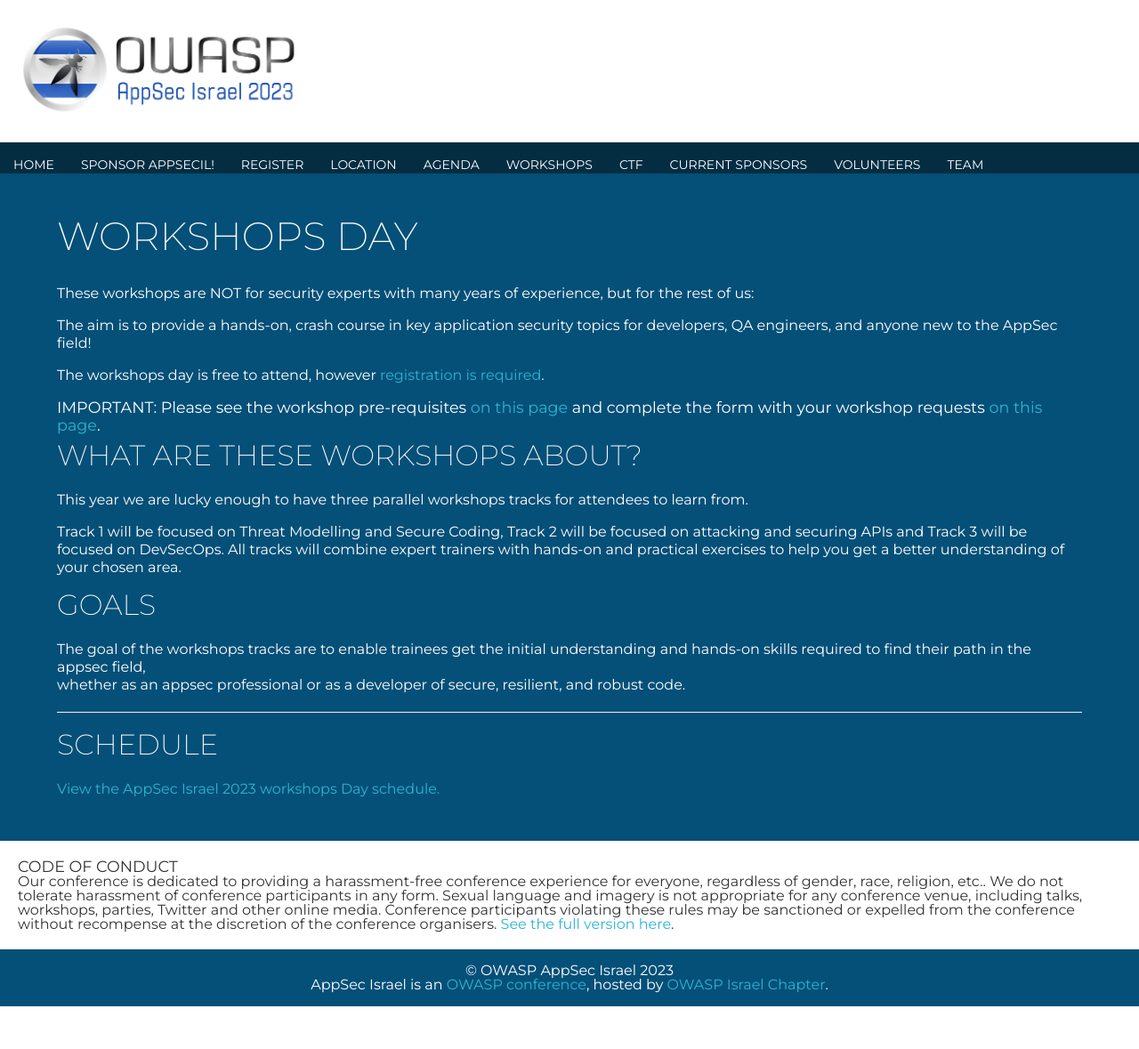
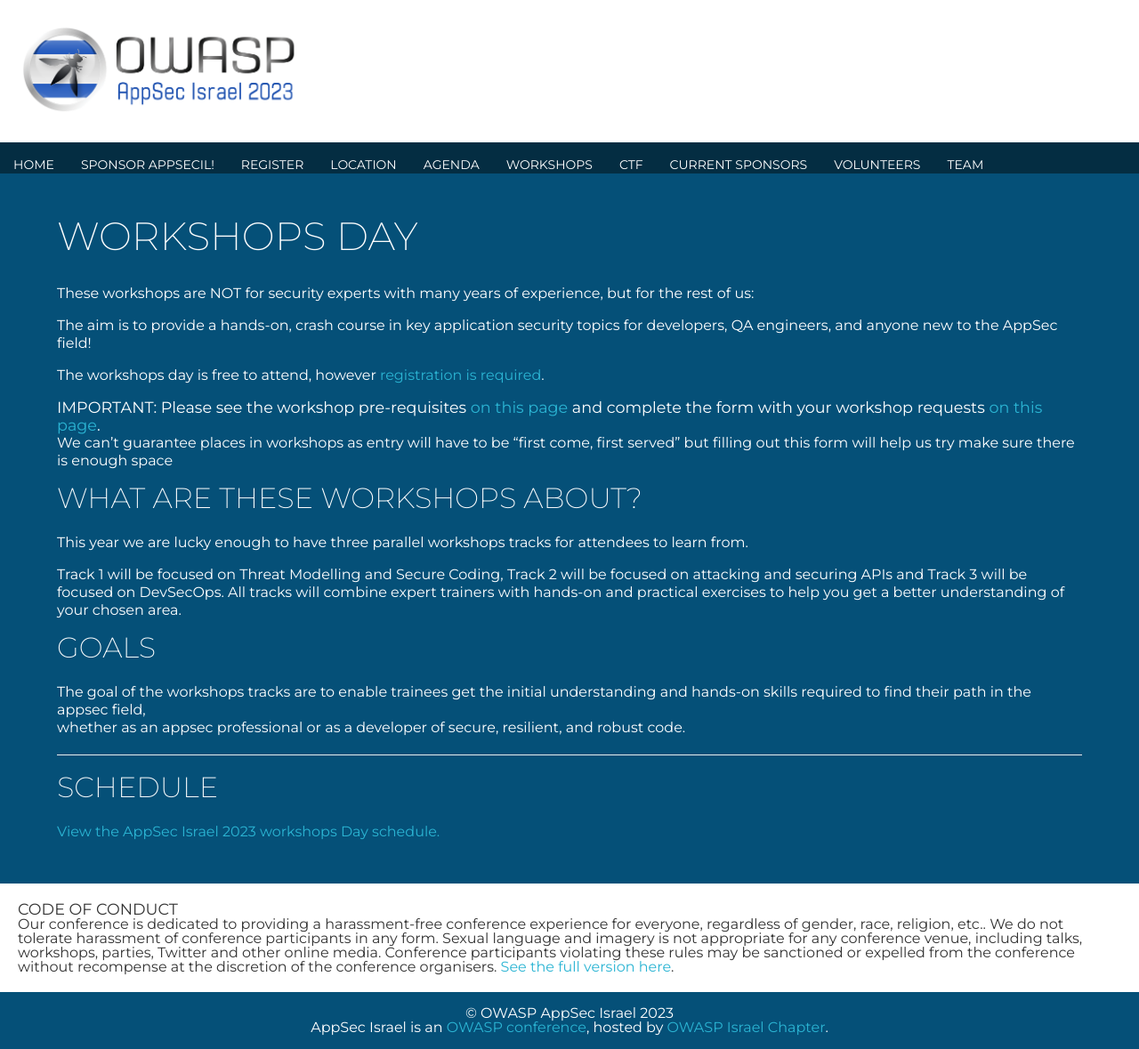
Before and after one commit to OWASP/www-event-appsecil-2023, a Jekyll site: the page built from Workshops.md, in a window 1280 px wide. Shown: the whole page at 89% size. Built offline with Jekyll 4.4.1, drawn with Linux system fonts in a browser that asks for light colours; our own code applies the rules of GitHub Pages for plain Markdown files; a script that is not in the unit is left out; before the commit the page ends 1131 px from its top, so only the background shows below that.

Commit message:
Add first come first served note

```diff
--- a/Workshops.md
+++ b/Workshops.md
@@ -10,6 +10,8 @@ The aim is to provide a hands-on, crash course in key application security topic
 The workshops day is free to attend, however [registration is required](/Register).
 
 #### **IMPORTANT: Please see the workshop pre-requisites [on this page](https://docs.google.com/document/d/1B8cWvXOJpbXZhERl1eqezQIesZBcpM9MrwKWQrT_Ejs/edit?usp=sharing) and complete the form with your workshop requests [on this page](https://forms.gle/qj4CYfTGtEzs5Fde6).**
+
+We can’t guarantee places in workshops as entry will have to be "first come, first served" but filling out this form will help us try make sure there is enough space
 
 ### What are these workshops about?
 
```
